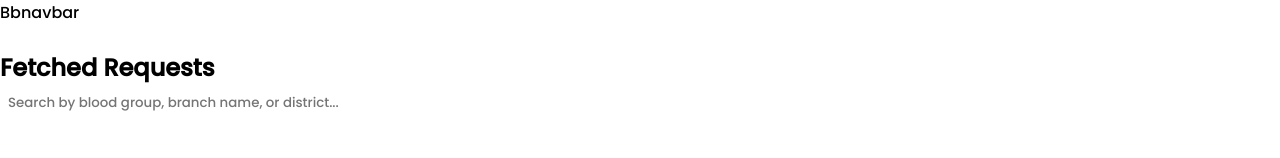
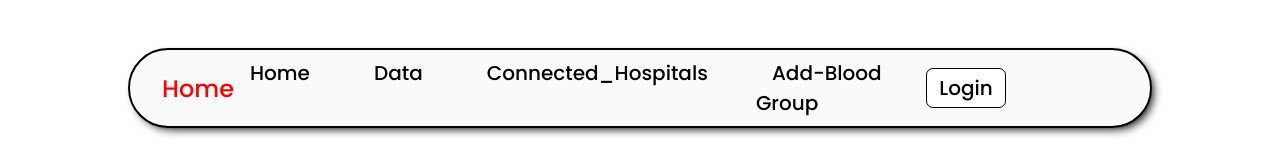
Before and after one commit to VIBUDESH07/Blood_bank_react_redux_firebase, a React (Create React App) app in the folder blood_bank/: page /bb-dash in a window 1280 px wide. Shown: the top 158 px of the page. Built offline with nearby package versions, Linux system fonts and the light colour scheme; no server answers; the database is empty.

Commit message:
Update Bbnavbar.jsx

```diff
--- a/blood_bank/src/Blood--bank Navbar/Bbnavbar.jsx
+++ b/blood_bank/src/Blood--bank Navbar/Bbnavbar.jsx
@@ -1,9 +1,48 @@
 import React from 'react'
+import { useState,useContext,useEffect } from 'react';
+import { Link, useNavigate } from 'react-router-dom';
+const Bbnavbar = () => {
+    const [isLoggedIn, setIsLoggedIn] = useState(false);
+    const navigate=useNavigate();
+    useEffect(() => {
+      const loginStatus = localStorage.getItem('login');
+      if (loginStatus === 'true') {
+        setIsLoggedIn(true);
+      }
+    }, []);
 
-const Bbnavbar = () => {
-  return (
-    <div>Bbnavbar</div>
-  )
-}
+    const handleLogout = () => {
+      localStorage.setItem('login', 'false');
+      setIsLoggedIn(false);
+      navigate('/');
+    };
 
-export default Bbnavbar
+    return (
+      <div className="container">
+        <div className="logo">
+          <span>Home</span>
+        </div>
+        <div className="navbar">
+          <ul>
+            <li><Link to="/home">Home</Link></li>
+            <li><Link to="/data">Data</Link></li>
+            <li><Link to="/hospitals">Connected_Hospitals</Link></li>
+            <li><Link to="/add-data">Add-Blood Group</Link></li>
+          </ul>
+        </div>
+        <div>
+          {isLoggedIn ? (
+            <button onClick={handleLogout} className='log-out-btn'>
+              Logout
+            </button>
+          ) : (
+            <Link to="/login" className='btn'>
+              Login
+            </Link>
+          )}
+        </div>
+      </div>
+    );
+  };
+
+  export default Bbnavbar;
```
